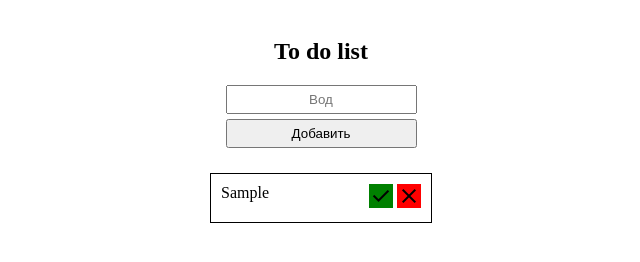
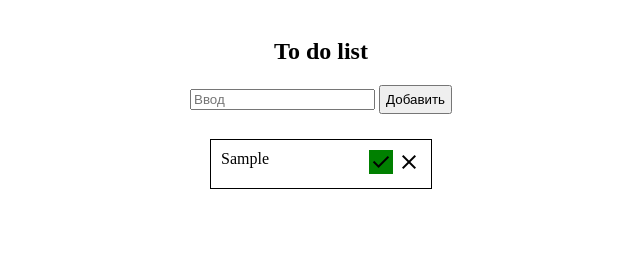
Before and after one commit to voronzz/to-do-list, a plain HTML site: page index.html in a window 1280 px wide. Both pictures are taken after typing "Sample" into the empty fields and a click on the button "Добавить". Shown: the whole page, without its empty margins (319-959 px from the left). Drawn offline with nearby package versions, Linux system fonts and the light colour scheme.

Commit message:
add logic work remove button

```diff
--- a/index.html
+++ b/index.html
@@ -14,16 +14,16 @@
 <section class="main">
     <div class="list">
         <h1>To do list</h1>
-        <label class="list__note-title">
-            <input type='text' class="list__input" placeholder="Вод">
+        <label class="text-field" for="enter">
+            <input type='text' class="text-field__input" placeholder="Ввод" id="enter">
             <button class="list__btn">Добавить</button>
         </label>
     </div>
 
     <div class="lists__note">
-        <ul class="list__note-pages">
+<!--        <ul class="list__note-pages">-->
 
-        </ul>
+<!--        </ul>-->
     </div>
 </section>
 </body>
--- a/index.js
+++ b/index.js
@@ -1,46 +1,66 @@
-const listItems = document.querySelector('.list__input');
-const listItemsNews = document.querySelector('.list__note-pages');
+// Получаем элементы списка
+const listItems = document.querySelector('.text-field__input');
+const listItemsNews = document.querySelector('.lists__note');
 const buttonClick = document.querySelector('.list__btn');
 
-
-
+// Функция для обработки клика на кнопке
 function handleClick() {
-
-
+    // Если значение input пустое, то ничего не делаем
     if(listItems.value.length === 0) {
         return
     }
 
-    const listItemsTextInput = listItems.value;
+    // Получаем значение из input
+    const listTextInput = listItems.value;
 
-    listItemsNews.insertAdjacentHTML("beforebegin", `
-             <li class="list__page-note">
-             <span>${listItemsTextInput}</span>
-             <span>
-            <span class="material-symbols-outlined done">
+    // Вставляем новый элемент списка
+    listItemsNews.insertAdjacentHTML(
+        "afterbegin",
+        `<li class="list__page-note">
+                <span>${listTextInput}</span>
+<!--                <input type="text">-->
+              <span>
+                <span class="material-symbols-outlined done" data-typr="edit">
                     done
-            </span>
-            <span class="material-symbols-outlined closes">
+                </span>
+                <span class="material-symbols-outlined remove" data-type="remove">
                 close
-            </span>
-            </span>
-            </li>
-            `)
+                </span>
+             </span>
+            </li>`
+    )
 
     listItems.value = '';
 
-    const removeBtns = document.querySelectorAll('.closes');
-
-    removeBtns.forEach(button => {
-        button.addEventListener('click', function (eventTarget) {
-             const removeItemList = document.querySelector('.list__page-note');
-
-             removeItemList.remove(eventTarget.currentTarget);
-        })
-    })
+    window.removeEventListener('click', handleClick);
 }
 
-buttonClick.addEventListener('click', handleClick);
+    // const removeBtns = document.querySelectorAll('.remove');
+    //
+    // buttonClick.addEventListener('click', handleClick);
+    //
+    // removeBtns.forEach((button) => {
+    // button.addEventListener('click', removeButton);
+    // });
+    // function removeButton() {
+    //     const listItem = document.querySelector('.list__page-note');
+    //
+    //     listItem.remove();
+    // }
 
-//buttonClick.removeEventListener('click', handleClick);
-//handleClick();
+function removeButton(e) {
+    const listItem = e.target.closest('.list__page-note');
+    listItem.remove();
+}
+
+function addRemoveListeners() {
+    const removeBtns = document.querySelectorAll('.remove');
+    removeBtns.forEach((button) => {
+        button.addEventListener('click', removeButton);
+    });
+}
+
+buttonClick.addEventListener('click', () => {
+    handleClick();
+    addRemoveListeners();
+});
```
Also changed, not shown: 1 other file.
